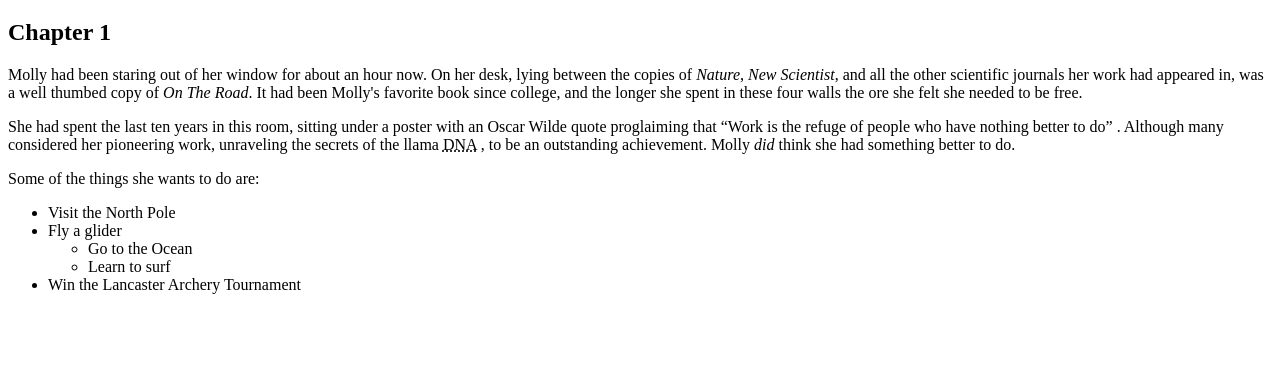
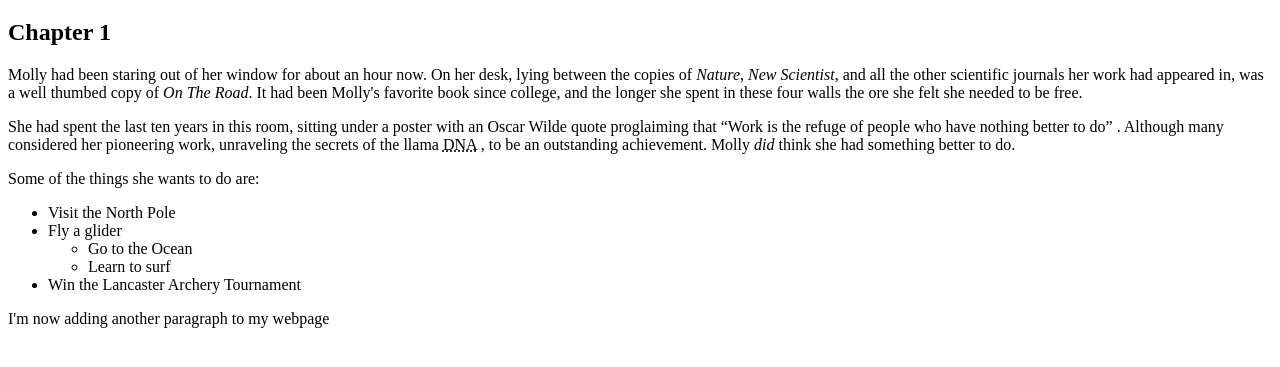
Before and after one commit to catawba/my_website, a plain HTML site: page index.html in a window 1280 px wide. Shown: the part 61-428 px from the top of the page. Drawn offline with Linux system fonts and the light colour scheme.

Commit message:
New paragraph added

```diff
--- a/index.html
+++ b/index.html
@@ -38,6 +38,6 @@
 
             </ul>
         </p>
-
+        <p>I'm now adding another paragraph to my webpage</p>
     </body>
 </html>
```
